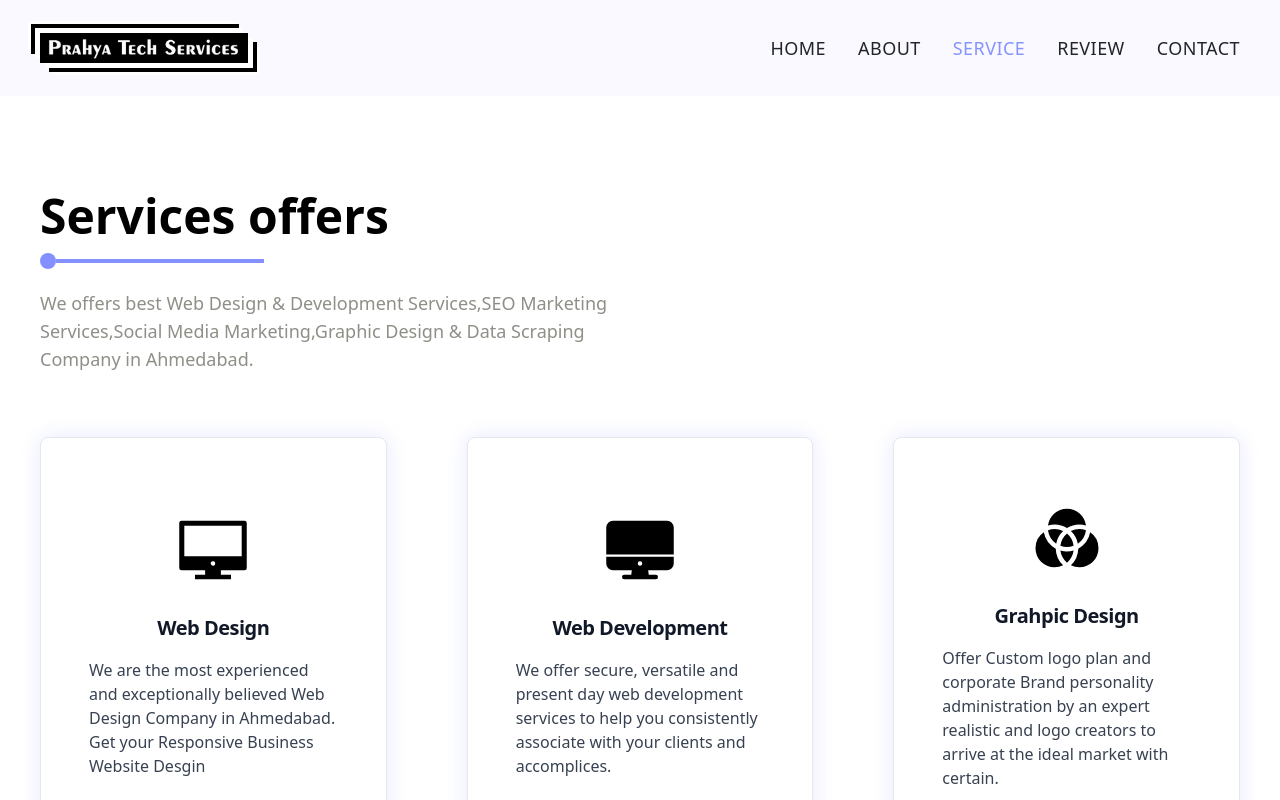
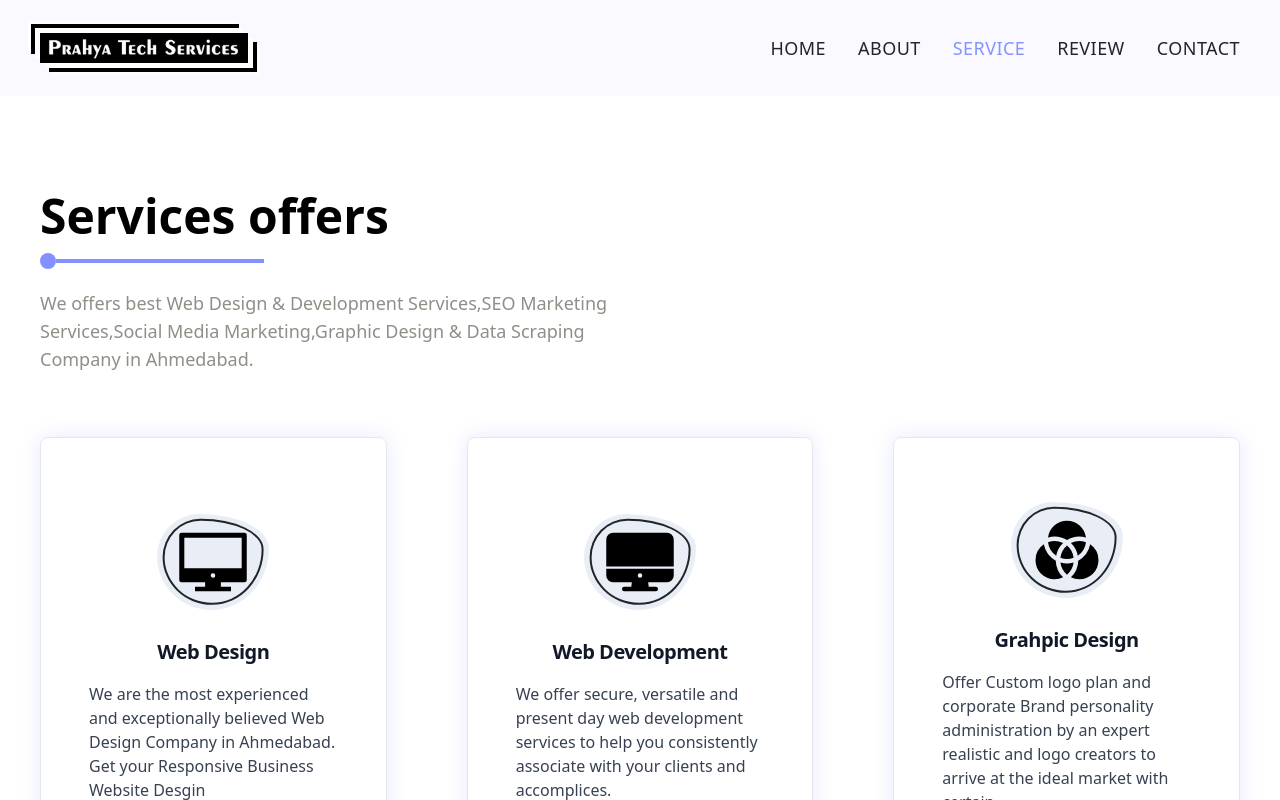
Before and after one commit to nischaygadher15/PTS_2, a React (Vite) app: page /service in a window 1280 px wide. Built offline with nearby package versions, Linux system fonts and the light colour scheme.

Commit message:
Water wave effect done.

```diff
--- a/src/App.css
+++ b/src/App.css
@@ -26,3 +26,44 @@
 .tabBtn {
   transition: all 300ms linear;
 }
+
+.service-icon,
+.media-icon,
+.back2top-icon {
+  background-color: rgba(144, 172, 209, 0.2);
+  border-radius: 56% 44% 70% 30% / 30% 54% 46% 70%;
+  position: relative;
+  animation: water-wave 3s linear infinite;
+  cursor: pointer;
+}
+
+.back2top-icon {
+  background-color: #8490ff;
+}
+
+.service-icon::after {
+  content: "";
+  position: absolute;
+  top: 50%;
+  left: 50%;
+  transform: translate(-50%, -50%);
+  width: 90%;
+  height: 90%;
+  border-radius: 56% 44% 70% 30% / 30% 54% 46% 70%;
+  background: transparent;
+  border: 2px solid #212529;
+  animation: water-wave 3s linear infinite;
+  cursor: pointer;
+}
+
+@keyframes water-wave {
+  0% {
+    border-radius: 56% 44% 70% 30% / 30% 54% 46% 70%;
+  }
+  50% {
+    border-radius: 3% 97% 15% 85% / 72% 0% 100% 28%;
+  }
+  100% {
+    border-radius: 56% 44% 70% 30% / 30% 54% 46% 70%;
+  }
+}
--- a/src/Components/Bottom2Top.jsx
+++ b/src/Components/Bottom2Top.jsx
@@ -1,15 +1,16 @@
-import { Button } from "flowbite-react";
 import React from "react";
 import { FaArrowUp } from "react-icons/fa";
 
 const Bottom2Top = ({ handler }) => {
   return (
-    <Button
-      className="absolute bottom-7 right-10 w-14 h-14 rounded-full bg-[#8490FF] flex justify-center items-center border-none border-0 outline-none"
-      onClick={handler}
-    >
-      <FaArrowUp className="text-2xl" />
-    </Button>
+    <div className="back2top-icon w-16 h-16 flex justify-center items-center">
+      <button
+        className="bg-transparent text-white rounded-full flex justify-center items-center border-none border-0 outline-none"
+        onClick={handler}
+      >
+        <FaArrowUp className="text-2xl" />
+      </button>
+    </div>
   );
 };
 
--- a/src/Components/Footer.jsx
+++ b/src/Components/Footer.jsx
@@ -6,8 +6,8 @@ import {
   IoLocationOutline,
   IoLogoFacebook,
 } from "react-icons/io5";
-import { MdOutlineEmail } from "react-icons/md";
 import { NavLink } from "react-router-dom";
+import "../App.css";
 
 const Footer = () => {
   let footLinkClass =
@@ -106,9 +106,15 @@ const Footer = () => {
 
         {/* Social Media Icons */}
         <div className="text-white flex justify-center items-center gap-9 text-5xl py-12 ">
-          <FaInstagram />
-          <IoLogoFacebook />
-          <FaLinkedin />
+          <div className="media-icon w-20 h-20 flex justify-center items-center">
+            <FaInstagram />
+          </div>
+          <div className="media-icon w-20 h-20 flex justify-center items-center">
+            <IoLogoFacebook />
+          </div>
+          <div className="media-icon w-20 h-20 flex justify-center items-center">
+            <FaLinkedin />
+          </div>
         </div>
 
         {/* Copyright */}
--- a/src/Pages/Home.jsx
+++ b/src/Pages/Home.jsx
@@ -97,6 +97,7 @@ const Home = () => {
   return (
     <>
       {/* Hero Section */}
+      {/* <section className="px-10 py-24 max-w-screen-sm min-h-screen md:max-w-screen-md lg:max-w-screen-lg xl:max-w-screen-xl 2xl:max-w-screen-2xl"> */}
       <section className="px-10 py-24 max-w-screen-sm min-h-screen md:max-w-screen-md lg:max-w-screen-lg xl:max-w-screen-xl 2xl:max-w-screen-2xl">
         <div className="flex gap-x-20 text-[#8e8f87] text-lg">
           <div className="w-1/2 flex flex-col gap-y-3">
--- a/src/Pages/Layout.jsx
+++ b/src/Pages/Layout.jsx
@@ -2,6 +2,7 @@ import React, { useEffect, useRef, useState } from "react";
 import Navbar from "../Components/navbar";
 import Footer from "../Components/Footer";
 import Bottom2Top from "../Components/Bottom2Top";
+import "../App.css";
 
 const Layout = ({ children }) => {
   //Bottom to top Button Functionality
@@ -13,7 +14,12 @@ const Layout = ({ children }) => {
     else setScrollY(false);
   };
 
-  let handleB2T = () => (webpage.current.scrollTop = 0);
+  let handleB2T = () => {
+    webpage.current.scrollTo({
+      top: 0,
+      behavior: "smooth",
+    });
+  };
 
   useEffect(() => {
     webpage.current.addEventListener("scroll", handleScroll);
@@ -23,12 +29,16 @@ const Layout = ({ children }) => {
 
   return (
     <div
-      className="w-screen h-screen overflow-x-hidden flex flex-col items-center"
+      className="w-screen h-screen overflow-x-hidden overflow-y-auto flex flex-col items-center"
       ref={webpage}
     >
       <Navbar />
       <main className="pt-24 flex flex-col items-center">{children}</main>
-      {scrollY && <Bottom2Top handler={handleB2T} />}
+      {scrollY && (
+        <div className="absolute bottom-7 right-10">
+          <Bottom2Top handler={handleB2T} />
+        </div>
+      )}
       <Footer />
     </div>
   );
--- a/src/Pages/Service.jsx
+++ b/src/Pages/Service.jsx
@@ -31,7 +31,9 @@ const Service = () => {
 
         <div className="grid grid-cols-3 gap-20">
           <Card className="cardShadow">
-            <IoDesktopSharp className="text-7xl mx-auto" />
+            <div className="service-icon w-28 h-24 flex justify-center items-center mx-auto">
+              <IoDesktopSharp className="text-7xl" />
+            </div>
 
             <h5 className="text-xl text-center mt-3 font-semibold tracking-tight text-gray-900">
               Web Design
@@ -43,7 +45,9 @@ const Service = () => {
           </Card>
 
           <Card className="cardShadow">
-            <IoDesktop className="text-7xl mx-auto" />
+            <div className="service-icon w-28 h-24 flex justify-center items-center mx-auto">
+              <IoDesktop className="text-7xl mx-auto" />
+            </div>
 
             <h5 className="text-xl text-center mt-3 font-semibold tracking-tight text-gray-900">
               Web Development
@@ -56,8 +60,9 @@ const Service = () => {
           </Card>
 
           <Card className="cardShadow">
-            <IoColorFilterSharp className="text-7xl mx-auto" />
-
+            <div className="service-icon w-28 h-24 flex justify-center items-center mx-auto">
+              <IoColorFilterSharp className="text-7xl mx-auto" />
+            </div>
             <h5 className="text-xl text-center mt-3 font-semibold tracking-tight text-gray-900">
               Grahpic Design
             </h5>
@@ -69,8 +74,9 @@ const Service = () => {
           </Card>
 
           <Card className="cardShadow">
-            <FaGoogle className="text-7xl mx-auto" />
-
+            <div className="service-icon w-28 h-24 flex justify-center items-center mx-auto">
+              <FaGoogle className="text-7xl mx-auto" />
+            </div>
             <h5 className="text-xl text-center mt-3 font-semibold tracking-tight text-gray-900">
               SEO
             </h5>
@@ -82,8 +88,9 @@ const Service = () => {
           </Card>
 
           <Card className="cardShadow">
-            <FaInstagram className="text-7xl mx-auto" />
-
+            <div className="service-icon w-28 h-24 flex justify-center items-center mx-auto">
+              <FaInstagram className="text-7xl mx-auto" />
+            </div>
             <h5 className="text-xl text-center mt-3 font-semibold tracking-tight text-gray-900">
               Social Media Marketing
             </h5>
@@ -95,8 +102,9 @@ const Service = () => {
           </Card>
 
           <Card className="cardShadow">
-            <IoAnalyticsOutline className="text-7xl mx-auto" />
-
+            <div className="service-icon w-28 h-24 flex justify-center items-center mx-auto">
+              <IoAnalyticsOutline className="text-7xl mx-auto" />
+            </div>
             <h5 className="text-xl text-center mt-3 font-semibold tracking-tight text-gray-900">
               Data Scraping
             </h5>
```
Also changed, not shown: DevProgress.txt.
